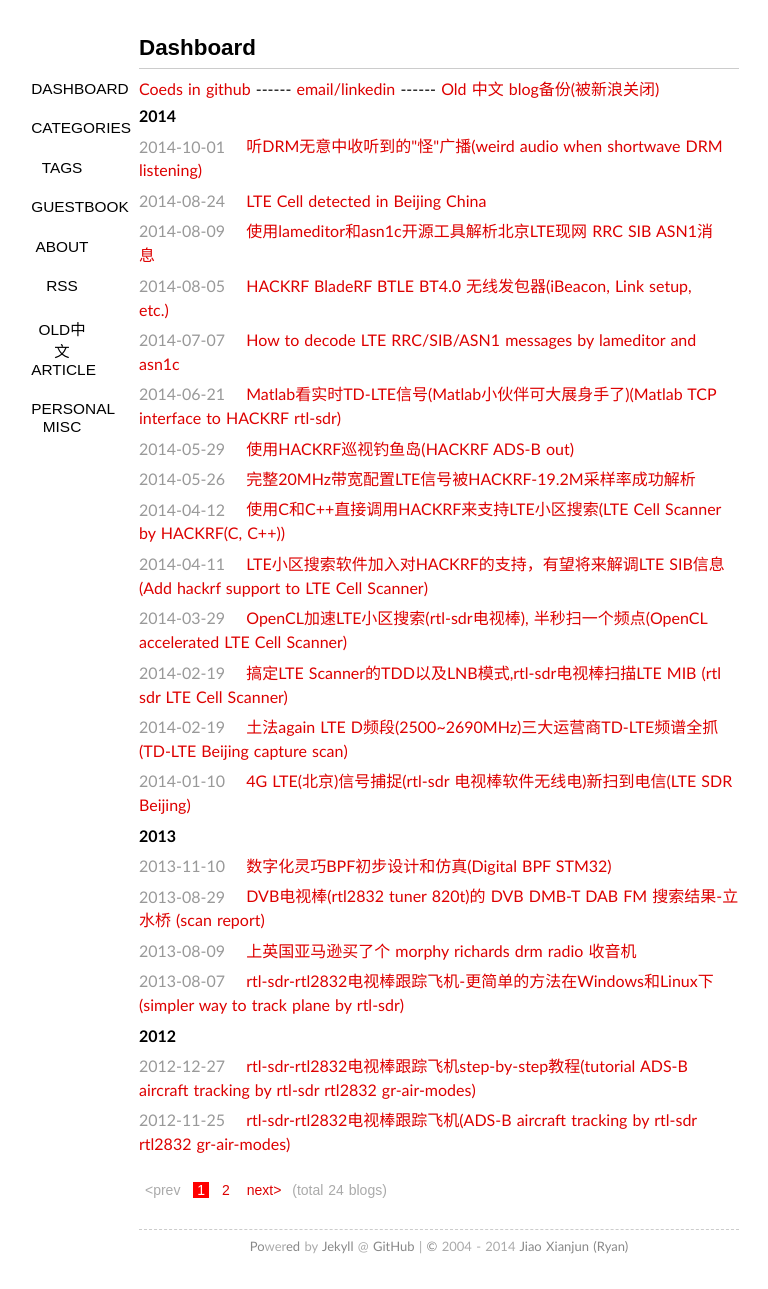
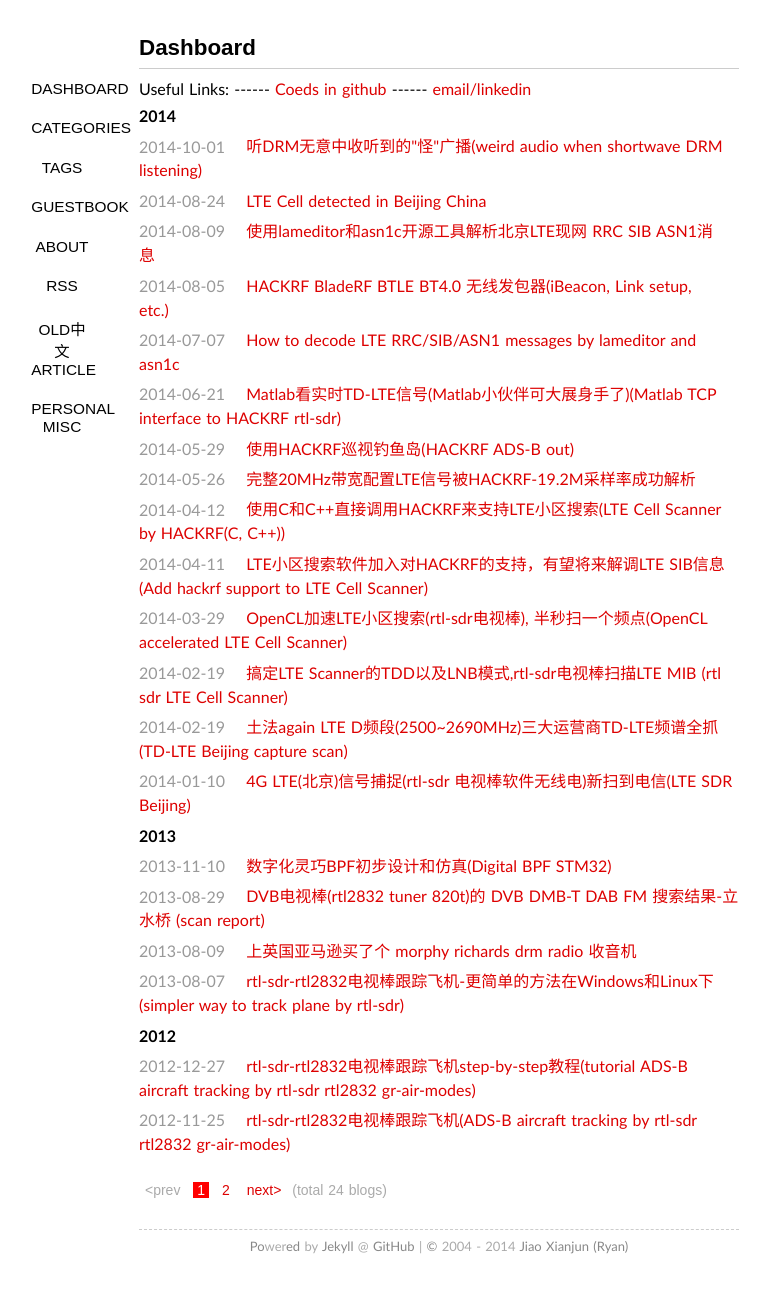
Before and after one commit to sdr-x/sdr-x.github.io, a Jekyll site: the page built from index.html, in a window 1280 px wide. Shown: the whole page, without its empty margins (201-969 px from the left). Built offline with Jekyll 4.4.1, drawn with Linux system fonts in a browser that asks for light colours; some web fonts are replaced; Markdown is read by kramdown in place of the engine named in the settings; the list of posts is cut into pages by our own code.

Commit message:
Update index.html

```diff
--- a/index.html
+++ b/index.html
@@ -2,12 +2,10 @@
 title: Dashboard
 layout: page
 ---
+Useful Links: ------
 <a href="https://github.com/JiaoXianjun">Coeds in github</a>
   ------
 <a href="mailto:putaoshu@gmail.com">email/linkedin</a>
-  ------
-<a href="http://sdr-x.github.io/old%E4%B8%AD%E6%96%87article/">Old 中文 blog备份(被新浪关闭)</a>
-
 
 <ul class="listing">
 {% for post in paginator.posts %}
```
